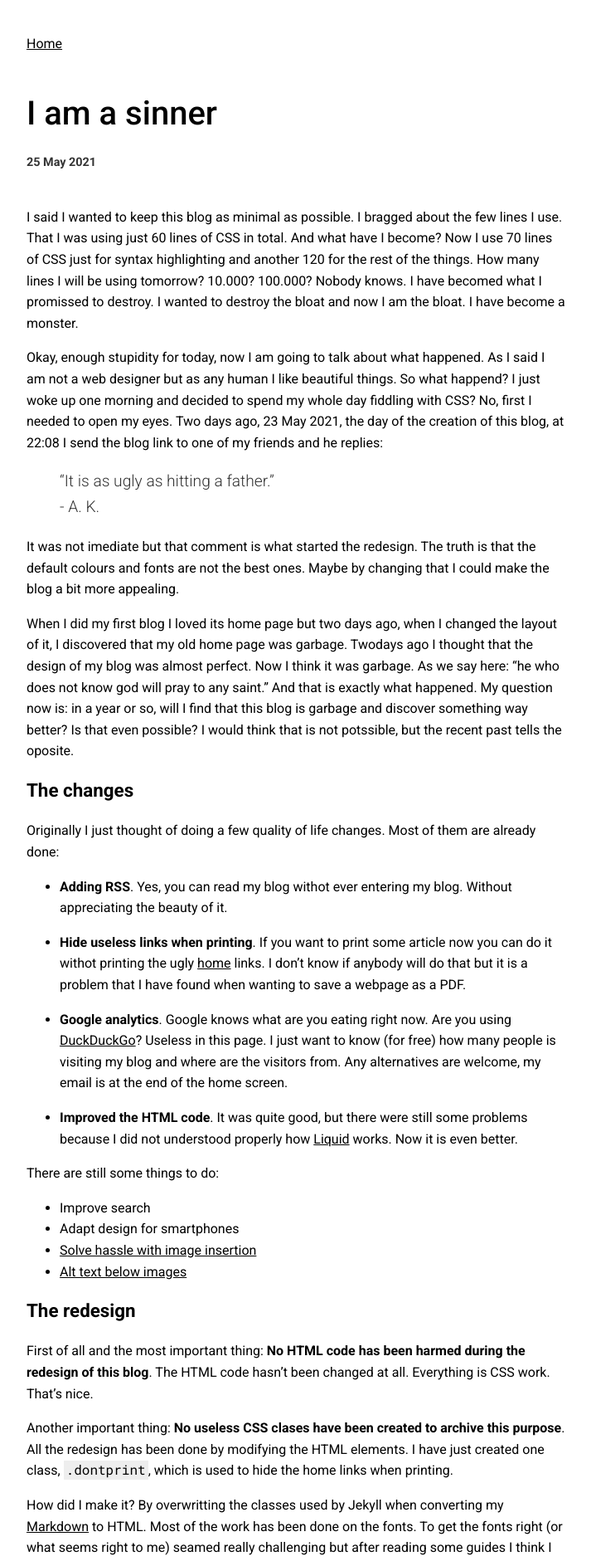
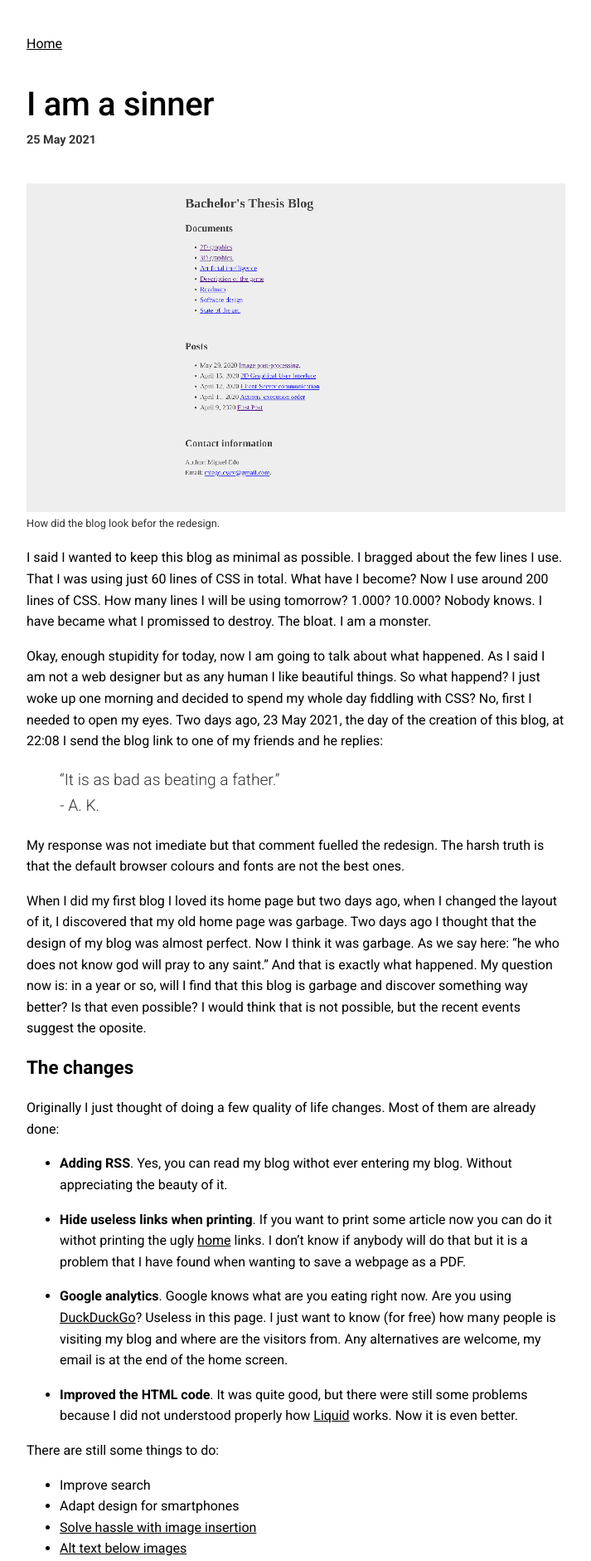
Before and after one commit to edoelas/agdb, a Jekyll site: the page built from _posts/2021-05-25-I-am-a-sinner.md, in a window 1280 px wide. Shown: the top 1881 px of the page at 83% size, without its empty margins (283-996 px from the left). Built offline with Jekyll 4.4.1, drawn with Linux system fonts in a browser that asks for light colours; formulas are drawn with MathJax 3; some of the changed text lies outside the part shown.

Commit message:
image test

````diff
--- a/_layouts/post.html
+++ b/_layouts/post.html
@@ -3,8 +3,6 @@ layout: layout
 ---
 
 <a class="dontprint" href="{{ site.baseurl }}">Home</a>
-<br>
-<br>
 <article>
   <header>
     <h2>{{ page.title}}</h2>
--- a/_posts/2021-05-25-I-am-a-sinner.md
+++ b/_posts/2021-05-25-I-am-a-sinner.md
@@ -6,15 +6,18 @@ tags: ~WIP~ Presentation meta design blog
 
 {% assign media = site.baseurl | append: "assets/media/" | append:  page.path | replace: ".md","" | replace: "_posts/",""  %}
 
-I said I wanted to keep this blog as minimal as possible. I bragged about the few lines I use. That I was using just 60 lines of CSS in total. And what have I become? Now I use 70 lines of CSS just for syntax highlighting and another 120 for the rest of the things. How many lines I will be using tomorrow? 10.000? 100.000? Nobody knows. I have becomed what I promissed to destroy. I wanted to destroy the bloat and now I am the bloat. I have become a monster.
+![How did the blog look befor the redesign.]({{media}}/old_blog.png)
+*How did the blog look befor the redesign.*
+
+I said I wanted to keep this blog as minimal as possible. I bragged about the few lines I use. That I was using just 60 lines of CSS in total. What have I become? Now I use  around 200 lines of CSS. How many lines I will be using tomorrow? 1.000? 10.000? Nobody knows. I have became what I promissed to destroy. The bloat. I am a monster.
 
 Okay, enough stupidity for today, now I am going to talk about what happened. As I said I am not a web designer but as any human I like beautiful things. So what happend? I just woke up one morning and decided to spend my whole day fiddling with CSS? No, first I needed to open my eyes. Two days ago, 23 May 2021, the day of the creation of this blog, at 22:08 I send the blog link to one of my friends and he replies:
 
-> "It is as ugly as hitting a father."<br>- A. K.
+> "It is as bad as beating a father."<br>- A. K.
 
-It was not imediate but that comment is what started the redesign. The truth is that the default colours and fonts are not the best ones. Maybe by changing that I could make the blog a bit more appealing.
+My response was not imediate but that comment fuelled the redesign. The harsh truth is that the default browser colours and fonts are not the best ones.
 
-When I did my first blog I loved its home page but two days ago, when I changed the layout of it, I discovered that my old home page was garbage. Twodays ago I thought that the design of my blog was almost perfect. Now I think it was garbage. As we say here: "he who does not know god will pray to any saint." And that is exactly what happened. My question now is: in a year or so, will I find that this blog is garbage and discover something way better? Is that even possible? I would think that is not potssible, but the recent past tells the oposite.
+When I did my first blog I loved its home page but two days ago, when I changed the layout of it, I discovered that my old home page was garbage. Two days ago I thought that the design of my blog was almost perfect. Now I think it was garbage. As we say here: "he who does not know god will pray to any saint." And that is exactly what happened. My question now is: in a year or so, will I find that this blog is garbage and discover something way better? Is that even possible? I would think that is not possible, but the recent events suggest the oposite.
 
 ### The changes
 
@@ -35,17 +38,19 @@ There are still some things to do:
 - [Solve hassle with image insertion](https://stackoverflow.com/questions/67660810/is-there-a-way-in-jekyll-to-set-a-base-path-for-images)
 - [Alt text below images](https://stackoverflow.com/questions/19331362/using-an-image-caption-in-markdown-jekyll)
 
+But while I was at it I thought: "Why not to take this oportunity to improove the design?". My plan was just to change the change the colours and fonts. In fact that is exactly what I did, but at a level I never believed to be possible.
+
 ### The redesign
 
 First of all and the most important thing: **No HTML code has been harmed during the redesign of this blog**. The HTML code hasn't been changed at all. Everything is CSS work. That's nice.
 
-Another important thing: **No useless CSS clases have been created to archive this purpose**. All the redesign has been done by modifying the HTML elements. I have just created one class, `.dontprint`, which is used to hide the home links when printing.
+Another important thing: **No useless CSS clases have been created to archive this purpose**. All the redesign has been done by modifying the CSS of the already existing classes and HTML elements. I have just created one class, `.dontprint`, which is used to hide the home links when printing.
 
-How did I make it? By overwritting the classes used by Jekyll when converting my [Markdown](https://en.wikipedia.org/wiki/Markdown) to HTML. Most of the work has been done on the fonts. To get the fonts right (or what seems right to me) seamed really challenging but after reading some guides I think I made good decisions. At the end of the page I will leave some resources I find interesting but now I want to share with you the most influential one: [Choosing Web Fonts: A Beginner’s Guide](https://design.google/library/choosing-web-fonts-beginners-guide/). First, the content is interesting for begginers. Second, don't you see a similarity between that blog and my blog? No, I did not copy everything. When I found this blog post I already knew that I was going to use roboto, that I wanted black letters over white background and some other decisions. To decide the weight and size of the fonts I used another guide. So what did I took from this website? Two important things: the colours and the links.
+How did I make it? By overwritting the classes used by Jekyll when converting my [Markdown](https://en.wikipedia.org/wiki/Markdown) to HTML. Most of the work has been done on the fonts. To get the fonts right (or what seems right to me) seamed really challenging but after reading some guides I think I made good decisions. At the end of the page I will leave some resources I find interesting but now I want to share with you the most influential one: [Choosing Web Fonts: A Beginner’s Guide](https://design.google/library/choosing-web-fonts-beginners-guide/). First, the content is interesting for begginers. Second, don't you see a similarity between that blog and my blog? No, I did not copy everything. When I found this blog post I already knew that I was going to use roboto, that I wanted black letters over white background and some other things. To decide the weight and size of the fonts I used another guide. So what did I took from this website? Two important things: the colours and the links.
 
 #### Links
 
-Lets start with the links. CSS allow you to modify the apperance of the links under four different circumstances: unvisited, visited, hovered and, pressed. First I thought about changing the color to a lighter gray when hovering and then to an enven lighter gray when pressing. I also was thinking to let the user know when a link has been already visited... probably using another gray? Four grays just for the links are too many grays. Using two different grays for text is fine. Three for some specific purposes can be interesting but Four for the same element? No. If you have a look to the [Google Design blog](https://design.google/library/racial-equity-everyday-products/) they use black for links and on hover they hide the underline. Just beautiful. It is not intrusive, does not require to use more colours, is easy to understand and to implement, gives exactly the right amount of information, it blends really well with the rest of the text etc. I like to use lots of links insde the text and this is a perfect solution. The CSS code looks like this:
+Lets start with the links. CSS allow you to modify the apperance of the links under four different circumstances: unvisited, visited, hovered and, pressed. First I thought about changing the color to a lighter gray when hovering and then to an enven lighter gray when pressing. I also was thinking to let the user know when a link has been already visited... probably using another gray? Four grays just for the links are too many grays. Using two different grays for text is fine. Three for some specific purposes can be interesting but Four for the same element? No. If you have a look to the [Google Design blog](https://design.google/library/racial-equity-everyday-products/) they use black for links and on hover they hide the underline. Just beautiful. It is not intrusive, does not require to use more colours, is easy to understand and to implement, gives exactly the right amount of information, it blends really well with the rest of the text etc. I like to use lots of links during the writting and this is a awsome solution. The CSS code looks like this:
 
 ```css
 a{ color: var(--black);}
@@ -54,7 +59,7 @@ a:hover, a:active {text-decoration: none;}
 
 #### Colours
 
-Now we are going to talk about the colour. In lots of websites I have seen backgrounds and letters that ar gray. Dark gray letters on top of light gray background. I believed in this choice since the contrast was reduced, making it les uncomfortable to look at, while the text could be read perfectly. But the designers in google are really brave. Black on top of white. In that post the letters are gray but in the most recent ones they are using black letters. In the material design guide about [Text legibility](https://material.io/design/color/text-legibility.html#legibility-standards) they also suggest to use dark gray for less importante content. Finally I also have used a light gray to use it as a box for special content, for exmaple, with code blocks:
+Now we are going to talk about the colour. In lots of websites I have seen backgrounds and letters that are gray. Dark gray letters on top of light gray background. I believed in this choice since the contrast was reduced, making it les uncomfortable to look at, while the text could be read perfectly. But the designers in google are really brave. Black on top of white. I am following the path of the bravery with them. Either we win or we fall together, and I don't think google is going to fall any time soon. In the material design guide about [Text legibility](https://material.io/design/color/text-legibility.html#legibility-standards) they also suggest to use dark gray for less importante content. Finally I also have used a light gray to use it as a box for special content, for exmaple, with code blocks:
 
 ```python
 def factorial(x):
--- a/assets/css/BMFB.css
+++ b/assets/css/BMFB.css
@@ -21,11 +21,14 @@ body{
 }
 
 h1{ /*Web title*/
+  color: var(--black);
   font-size: 3.5rem;
   font-weight: 500;
-  font-style: normal;
+  letter-spacing: -.01875rem;
+  word-spacing: normal;
   line-height: 4.125rem;
-  letter-spacing: -.01875rem;
+  margin-top: 100px ;
+  margin-bottom: 50px ;
   font-variant-ligatures: none;
   text-rendering: optimizeLegibility;
 }
@@ -33,6 +36,13 @@ h1{ /*Web title*/
 h2{ /*Post / section title*/
   font-size: 2.5rem;
   font-weight: 500;
+  letter-spacing: -.01875rem;
+  word-spacing: normal;
+  line-height: 2.5rem;
+  margin-top: 40px ;
+  margin-bottom: 10px ;
+  font-variant-ligatures: none;
+  text-rendering: optimizeLegibility;
 }
 
 h3{ /*Level 1 title*/
--- a/index.html
+++ b/index.html
@@ -3,11 +3,9 @@ layout: layout
 title: Another Game Development Blog
 ---
 <div class="content">
-  <br>
   <header>
     <h1>{{ page.title }}</h1>
   </header>
-  <br>
 
   <input style="height: 1.6em;" type="text" id="myInput" onkeyup="search()" placeholder="Search...">
 
@@ -20,7 +18,6 @@ title: Another Game Development Blog
     </li>
     {% endfor %}
   </ul>
-  <br>
 
   <h2>Contact information</h2>
   Author: Miguel Edo<br>
````
Also changed, not shown: README.md, assets/media/2021-05-25-I-am-a-sinner/old_blog.png (added), assets/media/2021-05-25-I-am-a-sinner/old_post.png (deleted), assets/media/2021-05-25-I-am-a-sinner/v1.png (deleted).
